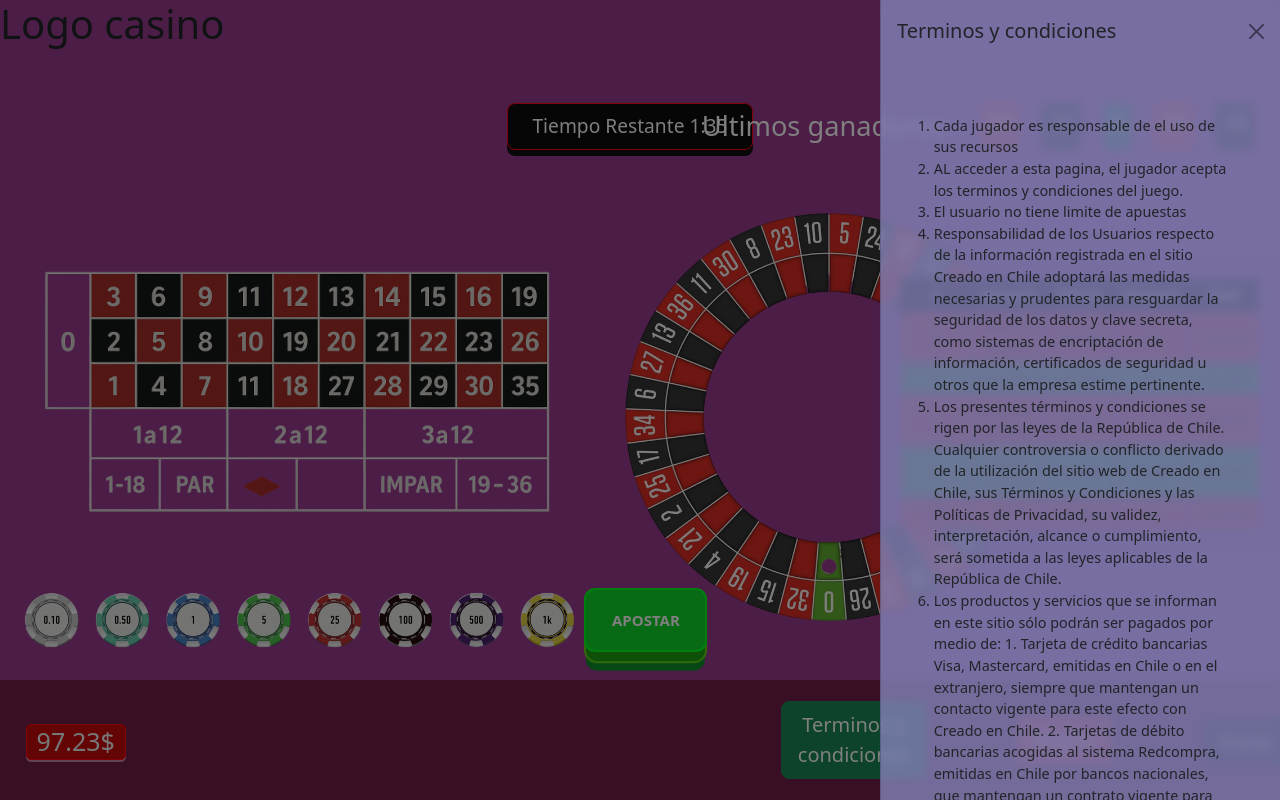
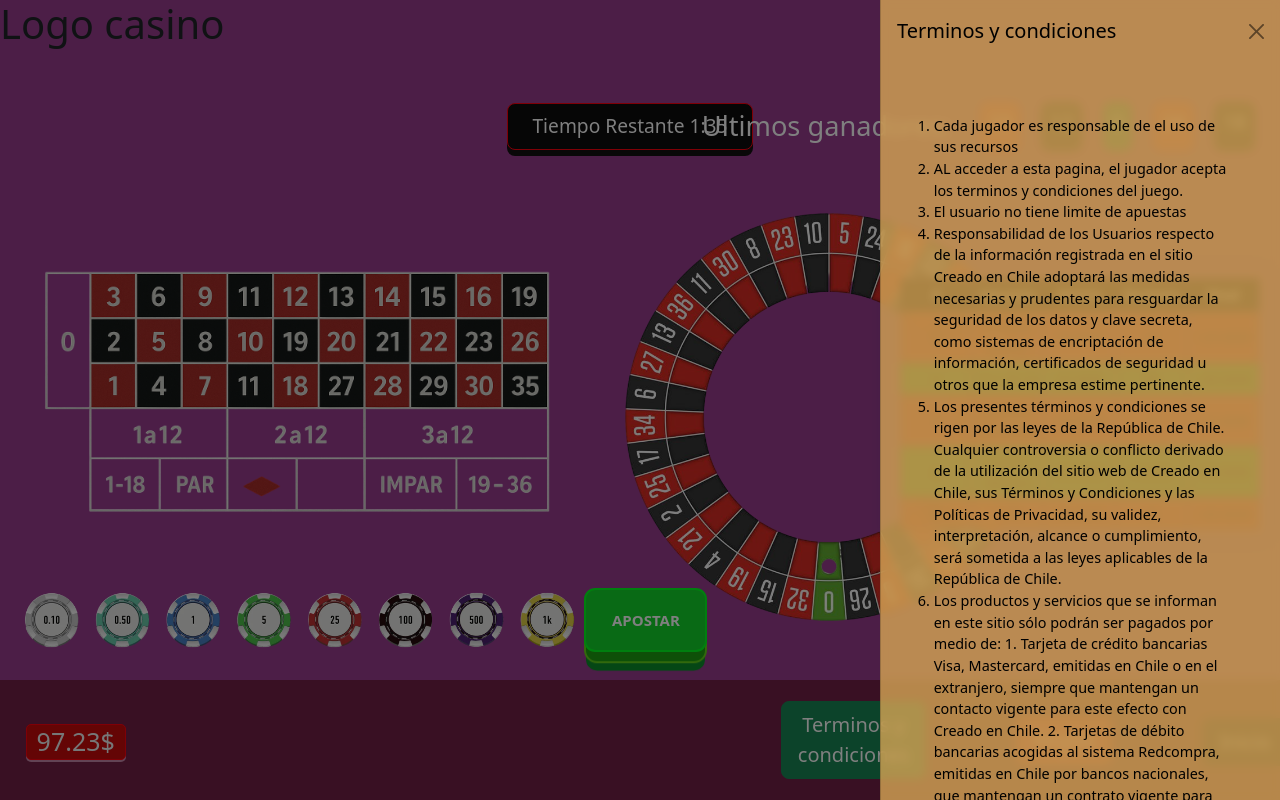
Before and after one commit to Tobal911/Desarrollo-web, a PHP site: page /ruleta.html in a window 1280 px wide, after a click on "Terminos y condiciones". Run offline with PHP 8.4, Linux system fonts and the light colour scheme.

Commit message:
Add files via upload

```diff
--- a/Casino/style.css
+++ b/Casino/style.css
@@ -336,7 +336,8 @@ button {
             background: #8921c6;
         }
         .color-slice{
-            background: rgba(132, 131, 184, 0.8);
+            color: black;
+            background: rgba(214, 165, 86, 0.8);
             backdrop-filter: blur(5px);
         }
         .lista-reglas{
```
